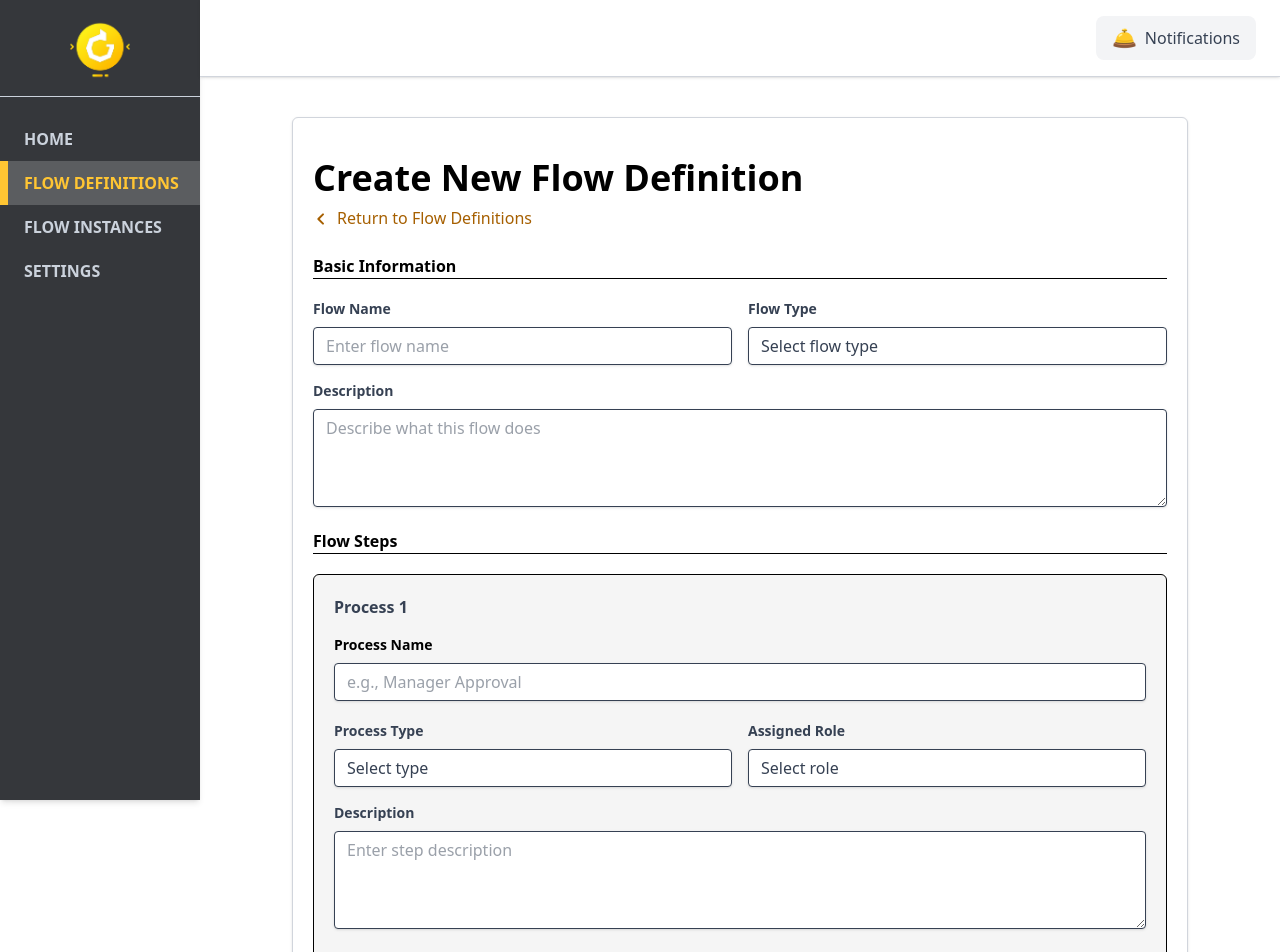
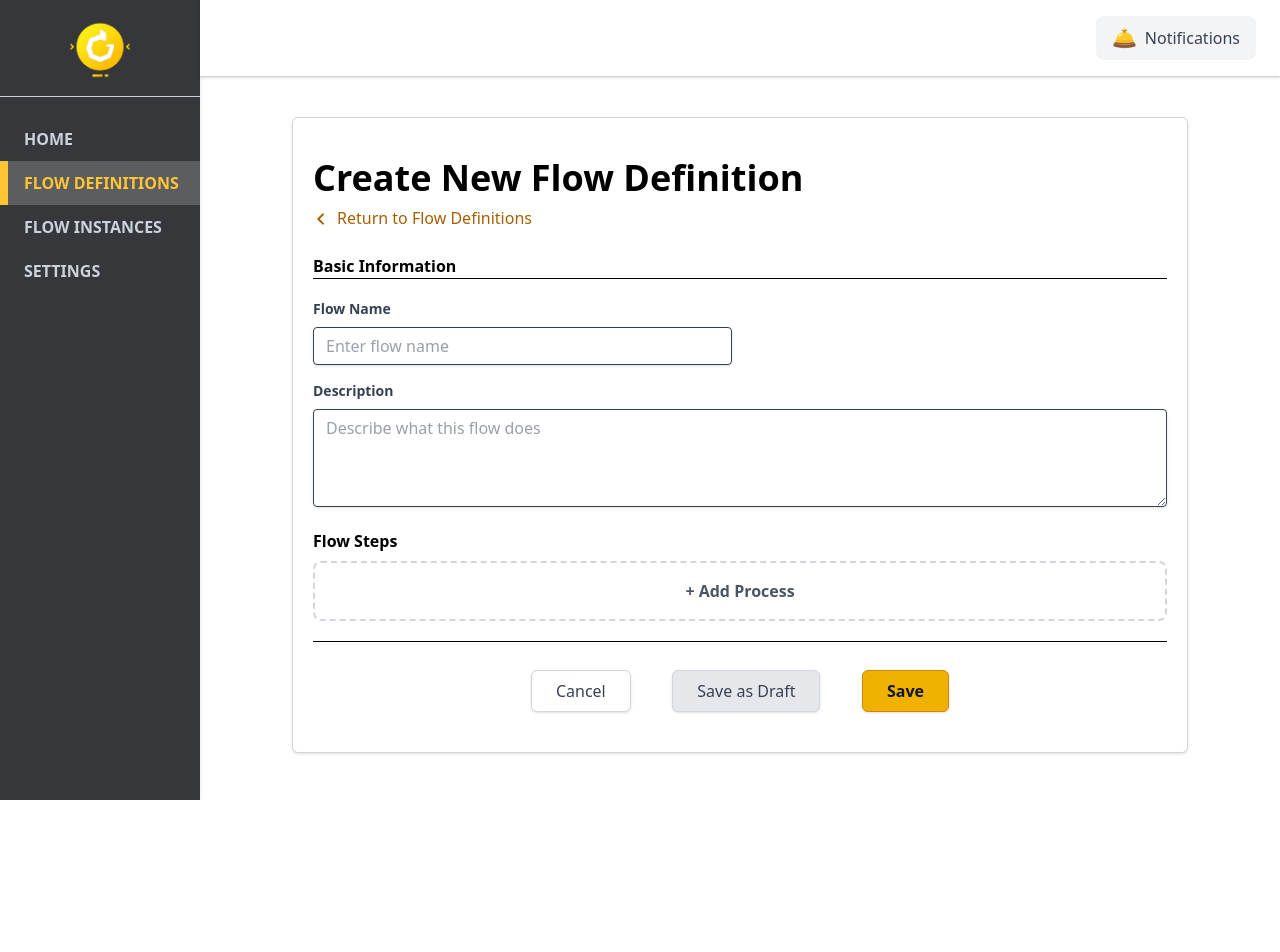
Before and after one commit to ZakariaShahruri/buildbase-dynamic-flow-engine, a Vue app: page /flow-definitions/new in a window 1280 px wide. Shown: the top 952 px of the page. After the commit the page ends 800 px from the top, so only its background shows below. Built offline with nearby package versions, Linux system fonts and the light colour scheme.

Commit message:
Fixed flow definition form

```diff
--- /dev/null
+++ b/src/components/NotificationProcess.vue
@@ -0,0 +1,94 @@
+<script setup lang="ts">
+import { defineProps, defineEmits, reactive, watch } from "vue";
+import type { Process } from "../types";
+
+const props = defineProps<{
+  step: Process;
+}>();
+
+const emit = defineEmits<{
+  (e: "update-step", payload: Partial<Process>): void;
+}>();
+
+const local = reactive({
+  name: props.step?.name ?? "",
+  type: props.step?.type ?? "",
+  description: props.step?.description ?? "",
+});
+
+watch(
+  () => local.name,
+  (val) => {
+    emit("update-step", { name: val });
+  }
+);
+watch(
+  () => local.type,
+  (val) => {
+    emit("update-step", { type: val });
+  }
+);
+watch(
+  () => local.description,
+  (val) => {
+    emit("update-step", { description: val });
+  }
+);
+
+watch(
+  () => props.step,
+  (newStep) => {
+    if (!newStep) return;
+    local.name = newStep.name ?? "";
+    local.type = newStep.type ?? "";
+    local.description = newStep.description ?? "";
+  },
+  { deep: true }
+);
+</script>
+
+<template>
+  <div class="space-y-4">
+    <!-- Process Name -->
+    <div>
+      <label class="block text-gray-700 text-sm font-bold mb-2">
+        Notification Name
+      </label>
+      <input
+        v-model="local.name"
+        type="text"
+        placeholder="e.g., Send Email Notification"
+        class="shadow appearance-none border rounded w-full py-2 px-3 text-gray-700 bg-white leading-tight focus:outline-none focus:shadow-outline"
+      />
+    </div>
+
+    <!-- Process Type -->
+    <div>
+      <label class="block text-gray-700 text-sm font-bold mb-2">
+        Notification Type
+      </label>
+      <select
+        v-model="local.type"
+        class="shadow appearance-none border rounded w-full py-2 px-3 text-gray-700 bg-white leading-tight focus:outline-none focus:shadow-outline cursor-pointer"
+      >
+        <option value="">Select notification type</option>
+        <option value="email">Email</option>
+        <option value="sms">SMS</option>
+        <option value="popup">Popup</option>
+      </select>
+    </div>
+
+    <!-- Description -->
+    <div>
+      <label class="block text-gray-700 text-sm font-bold mb-2">
+        Description
+      </label>
+      <textarea
+        v-model="local.description"
+        rows="4"
+        placeholder="Describe the purpose of this notification"
+        class="shadow appearance-none border rounded w-full py-2 px-3 text-gray-700 bg-white leading-tight focus:outline-none focus:shadow-outline"
+      ></textarea>
+    </div>
+  </div>
+</template>
--- a/src/views/FlowDefinitionForm.vue
+++ b/src/views/FlowDefinitionForm.vue
@@ -2,28 +2,25 @@
 import { ref } from "vue";
 import { useRouter } from "vue-router";
 import type { Process } from "../types";
+import NotificationProcess from "../components/NotificationProcess.vue";
 
 const router = useRouter();
 
-const steps = ref<Process[]>([
-  {
-    id: '1',
-    name: "",
-    type: "",
-    role: "",
-    description: "",
-  },
-]);
-let nextStepId = "2";
+const steps = ref<Process[]>([]);
 
-const addNextStep = () => {
+let nextStepId = "1";
+const showProcessMenu = ref(false);
+
+const addNotificationProcess = () => {
   steps.value.push({
-    id: (Number(nextStepId) + 1).toString(),
-    name: "",
-    type: "",
+    id: nextStepId, // use the current id
+    name: "Notification Process",
+    type: "notification",
     role: "",
     description: "",
   });
+  nextStepId = (Number(nextStepId) + 1).toString();
+  showProcessMenu.value = false;
 };
 
 const deleteStep = (stepId: string) => {
@@ -80,23 +77,6 @@ const goBackToFlowDef = () => {
               placeholder="Enter flow name"
             />
           </div>
-          <div>
-            <label
-              class="block text-gray-700 text-sm font-bold mb-2"
-              for="flowType"
-            >
-              Flow Type
-            </label>
-            <select
-              id="flowType"
-              class="shadow appearance-none border rounded w-full py-2 px-3 text-gray-700 leading-tight focus:outline-none focus:shadow-outline cursor-pointer"
-            >
-              <option class="text-gray-700" value="">Select flow type</option>
-              <option class="text-gray-700" value="type1">Type 1</option>
-              <option class="text-gray-700" value="type2">Type 2</option>
-              <option class="text-gray-700" value="type3">Type 3</option>
-            </select>
-          </div>
         </div>
         <div class="mb-4 w-full">
           <label
@@ -112,20 +92,22 @@ const goBackToFlowDef = () => {
             placeholder="Describe what this flow does"
           ></textarea>
         </div>
+      </form>
 
-        <!-- Steps, maybe better to make a component?  -->
-      </form>
       <p class="font-bold">Flow Steps</p>
-      <hr class="pb-5" />
+      <hr class="pb-5" v-if="steps.length" />
 
+      <!-- Process Cards -->
+      <div v-if="steps.length > 0">
         <div
           v-for="(step, index) in steps"
           :key="step.id"
           class="rounded-md border p-5 bg-[#f5f5f5] mb-4"
         >
           <div class="flex justify-between items-center mb-4">
-          <p class="font-bold text-gray-700">Process {{ index + 1 }}</p>
-
+            <p class="font-bold text-gray-700">
+              {{ step.name || `Process ${index + 1}` }}
+            </p>
             <button
               v-if="steps.length > 1"
               @click="deleteStep(step.id)"
@@ -149,69 +131,34 @@ const goBackToFlowDef = () => {
             </button>
           </div>
 
-        <label class="block text-sm font-bold mb-2" for="stepName"
-          >Process Name</label
-        >
-        <input
-          v-model="step.name"
-          class="shadow border rounded w-full py-2 px-3 text-gray-700 bg-white leading-tight focus:outline-none focus:shadow-outline"
-          type="text"
-          placeholder="e.g., Manager Approval"
-        />
-
-        <div class="mb-4 grid grid-cols-2 gap-4 w-full pt-5">
-          <div>
-            <label class="block text-gray-700 text-sm font-bold mb-2"
-              >Process Type</label
-            >
-            <select
-              v-model="step.type"
-              class="shadow appearance-none border rounded w-full py-2 px-3 text-gray-700 bg-white leading-tight focus:outline-none focus:shadow-outline cursor-pointer"
-            >
-              <option value="">Select type</option>
-              <option value="approval">Approval</option>
-              <option value="review">Review</option>
-              <option value="notification">Notification</option>
-            </select>
-          </div>
-          <div>
-            <label class="block text-gray-700 text-sm font-bold mb-2"
-              >Assigned Role</label
-            >
-            <select
-              v-model="step.role"
-              class="shadow appearance-none border rounded w-full py-2 px-3 text-gray-700 bg-white leading-tight focus:outline-none focus:shadow-outline cursor-pointer"
-            >
-              <option value="">Select role</option>
-              <option value="manager">Manager</option>
-              <option value="admin">Administrator</option>
-              <option value="hr">HR</option>
-            </select>
+          <NotificationProcess v-if="step.type === 'notification'" :step="step" />
         </div>
       </div>
 
-        <div class="mb-4 w-full">
-          <label class="block text-gray-700 text-sm font-bold mb-2"
-            >Description</label
-          >
-          <textarea
-            v-model="step.description"
-            class="shadow appearance-none border rounded w-full py-2 px-3 text-gray-700 bg-white leading-tight focus:outline-none focus:shadow-outline"
-            rows="4"
-            placeholder="Enter step description"
-          ></textarea>
-        </div>
-      </div>
-
+      <!-- Add Process Button + Dropdown -->
+      <div class="relative w-full">
         <button
-        @click="addNextStep"
+          @click="showProcessMenu = !showProcessMenu"
           type="button"
           class="w-full rounded-lg border-2 border-dashed border-gray-300 py-4 text-center hover:border-yellow-500 hover:bg-yellow-50 group mt-2 cursor-pointer"
         >
-        <span class="font-semibold text-gray-600 group-hover:text-gray-900"
-          >+ Add Process</span
+          <span class="font-semibold text-gray-600 group-hover:text-gray-900">
+            + Add Process
+          </span>
+        </button>
+
+        <div
+          v-if="showProcessMenu"
+          class="absolute z-10 mt-2 w-full bg-white border border-gray-300 rounded-md shadow-lg"
         >
+          <button
+            @click="addNotificationProcess"
+            class="block w-full text-left px-4 py-2 text-gray-700 hover:bg-yellow-100 transition-colors cursor-pointer"
+          >
+            Notification Process
           </button>
+        </div>
+      </div>
 
       <hr class="mt-5" />
       <div class="p-5 flex justify-center gap-[2.6rem] mt-2">
```
Lines whose indentation alone changed are shown as unchanged.
